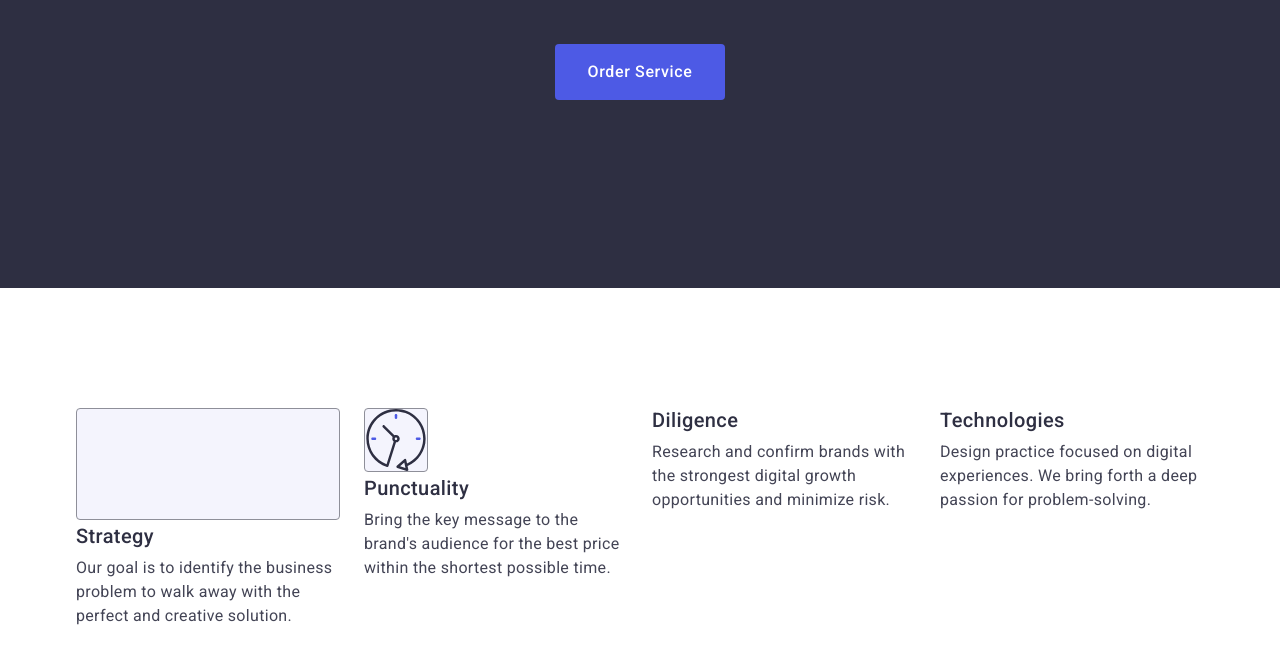
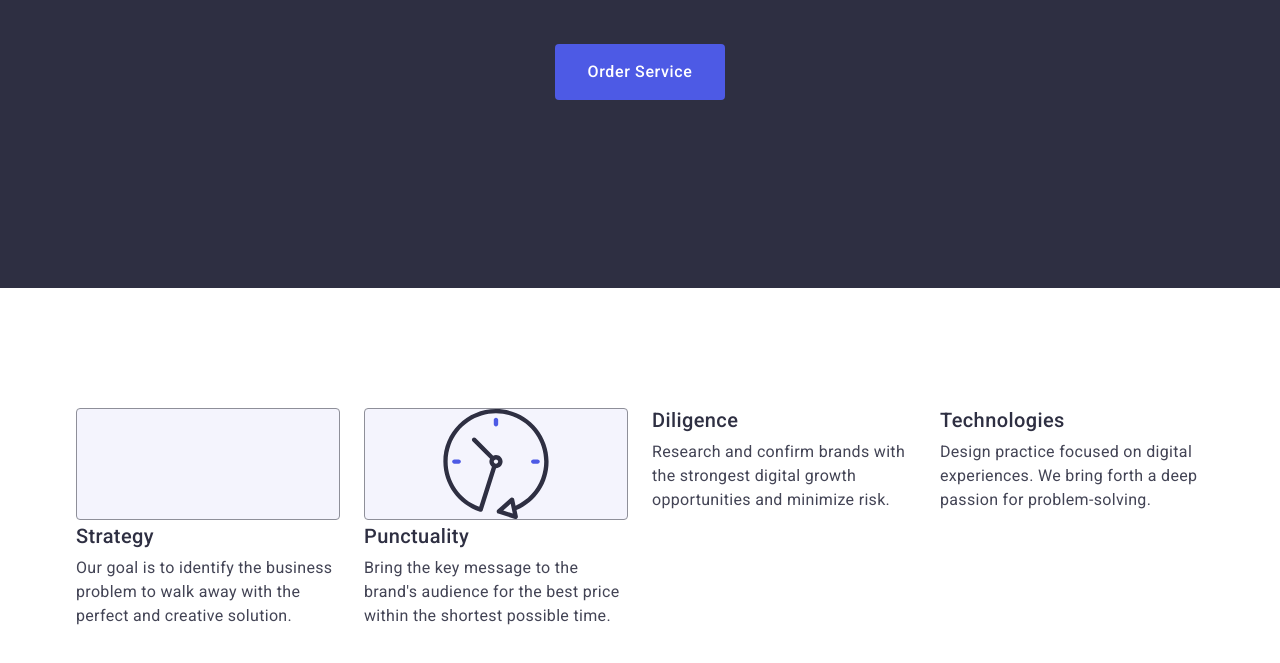
Before and after one commit to TarasEnt/goit-markup-hw-04, a plain HTML site: page index.html in a window 1280 px wide. Shown: the part 385-1048 px from the top of the page. Drawn offline with nearby package versions, Linux system fonts and the light colour scheme.

Commit message:
Add files via upload

```diff
--- a/css/steles.css
+++ b/css/steles.css
@@ -142,7 +142,8 @@ color: #434455;
     border: 1px solid #8e8f99;
         border-radius: 4px;
         background-color: #f4f4fd;
-
+        width: 264px;
+        height: 112px;
 }
 .info-heading{
 position: absolute;
```
